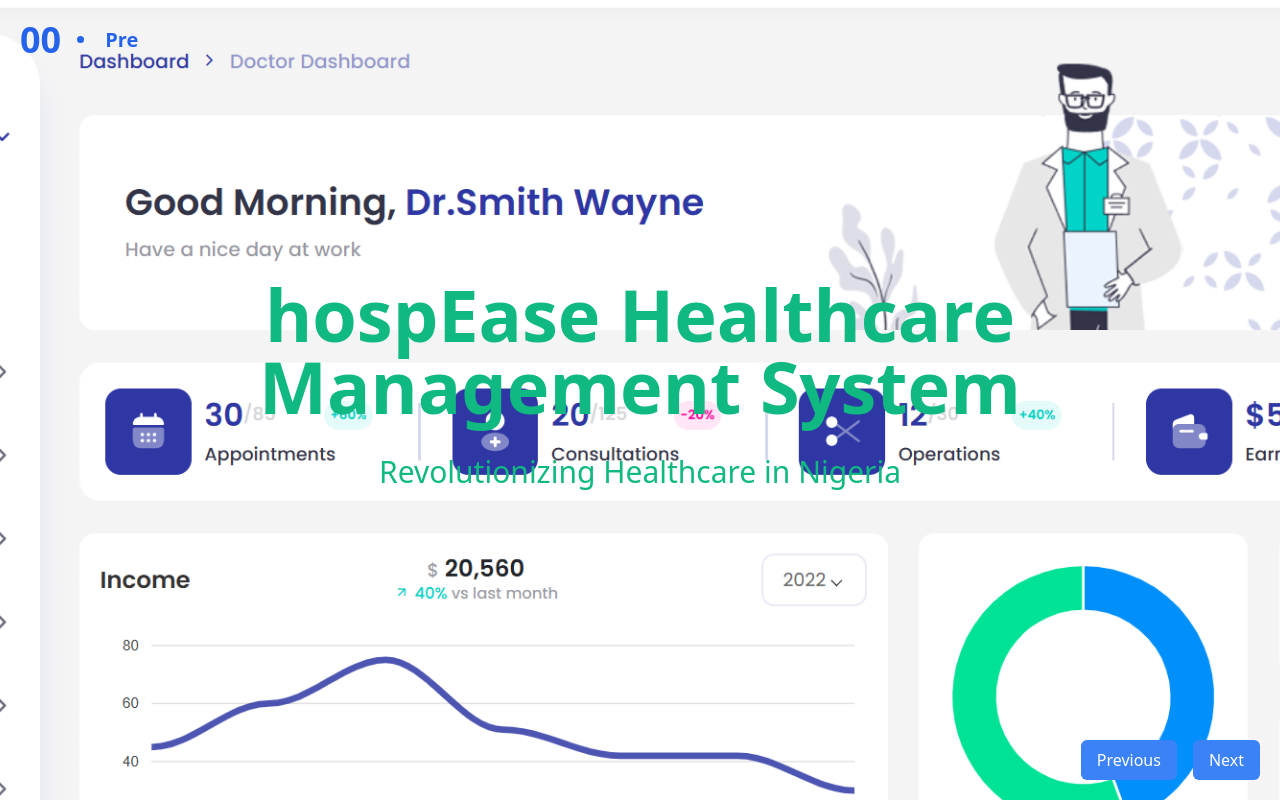
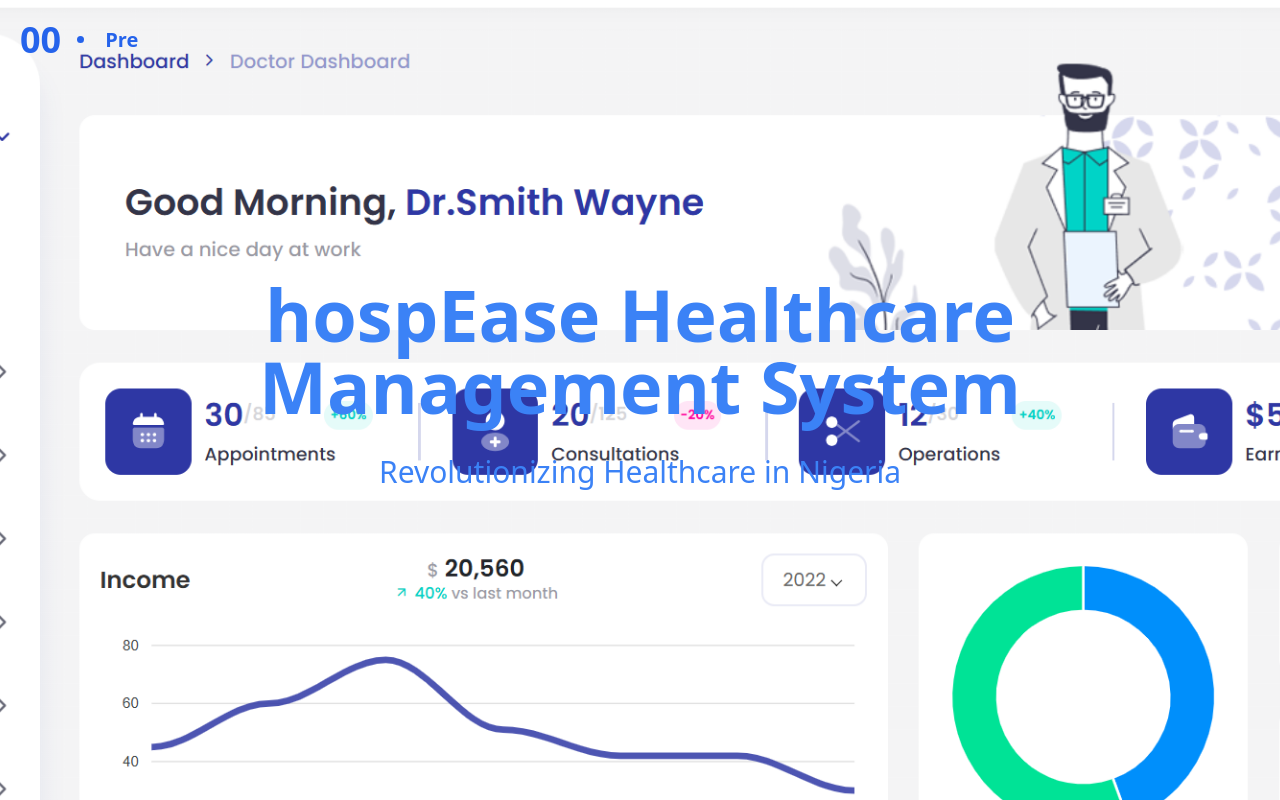
Before and after one commit to antimonycodes/hopEase-pitch-deck, a React (Vite) app: page / in a window 1280 px wide. Built offline with nearby package versions, Linux system fonts and the light colour scheme.

Commit message:
`Refactor CSS classes and styles in multiple components`

```diff
--- a/src/App.tsx
+++ b/src/App.tsx
@@ -89,7 +89,7 @@
           </Routes>
         </motion.div>
       </AnimatePresence>
-      <div className="absolute bottom-5 right-5 flex space-x-4">
+      {/* <div className="absolute bottom-5 right-5 flex space-x-4">
         <button
           onClick={prevSection}
           className="px-4 py-2 bg-blue-500 text-white rounded-md"
@@ -102,7 +102,7 @@
         >
           Next
         </button>
-      </div>
+      </div> */}
     </div>
   );
 }
--- a/src/components/Features.tsx
+++ b/src/components/Features.tsx
@@ -64,7 +64,7 @@
 
   return (
     <motion.div
-      className="h-full w-full flex items-center justify-center bg-gradient-to-br from-purple-400 to-pink-500 text-white p-8"
+      className="h-full w-full flex items-center justify-center bg-gradient-to-br from-purple-400 to-pink-500 text-white p-2"
       variants={containerVariants}
       initial="hidden"
       animate="visible"
@@ -84,7 +84,7 @@
           {displayedFeatures.map((feature) => (
             <motion.div
               key={feature.title}
-              className="bg-white bg-opacity-20 p-6 rounded-lg flex flex-col items-center"
+              className="bg-white bg-opacity-20 p-2 rounded-lg flex flex-col items-center"
               variants={itemVariants}
             >
               <div className="w-[600px] h-[400px] mb-4">
--- a/src/components/Pre.tsx
+++ b/src/components/Pre.tsx
@@ -17,13 +17,13 @@
         initial={{ opacity: 0, y: 20 }}
         animate={{ opacity: 1, y: 0 }}
         transition={{ duration: 0.8 }}
-        className="text-center max-w-4xl relative px-8"
+        className="text-center max-w-4xl relative px-8 bgb"
       >
         <motion.h1
           initial={{ opacity: 0 }}
           animate={{ opacity: 1 }}
           transition={{ delay: 0.4 }}
-          className="text-7xl font-bold mb-8  text-emerald-500 "
+          className="text-7xl font-bold mb-8  text-blue-500 "
         >
           hospEase Healthcare Management System
         </motion.h1>
@@ -31,7 +31,7 @@
           initial={{ opacity: 0 }}
           animate={{ opacity: 1 }}
           transition={{ delay: 0.6 }}
-          className="text-3xl text-emerald-500 mb-8"
+          className="text-3xl text-blue-500 mb-8"
         >
           Revolutionizing Healthcare in Nigeria
         </motion.p>
```
